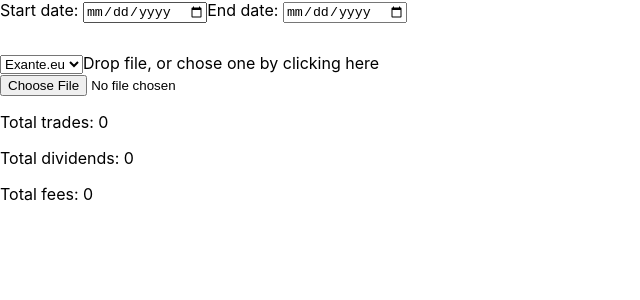
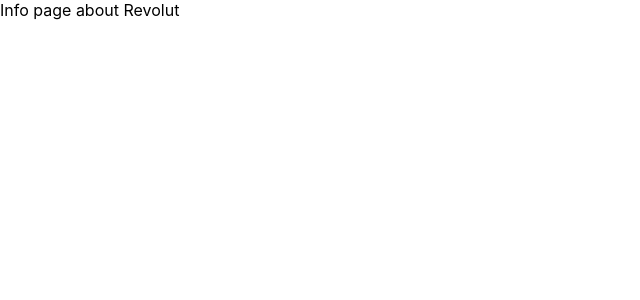
Before and after one commit to andrewmiroshnichenko/trading-taxes, a React (Create React App) app: page /revolut-details in a window 1280 px wide. Shown: the top 300 px of the page, without its empty margins (0-640 px from the left). Built offline with nearby package versions, Linux system fonts and the light colour scheme.

Commit message:
router added

```diff
--- a/package.json
+++ b/package.json
@@ -12,10 +12,14 @@
     "@types/node": "^12.0.0",
     "@types/react": "^17.0.0",
     "@types/react-dom": "^17.0.0",
+    "@types/react-router": "5.1.13",
+    "@types/react-router-dom": "5.1.7",
     "date-fns": "2.18.0",
     "react": "^17.0.1",
     "react-dom": "^17.0.1",
     "react-redux": "7.2.2",
+    "react-router": "5.2.0",
+    "react-router-dom": "5.2.0",
     "react-scripts": "4.0.3",
     "redux": "4.0.5",
     "redux-thunk": "2.3.0",
--- a/src/App.tsx
+++ b/src/App.tsx
@@ -1,23 +1,8 @@
 import React from "react";
-import { BrokerSelectContainer } from "./containers/BrokerSelectContainer";
-import { DataSubsectionContainer } from "./containers/DataSubsectionContainer";
-import { FileInputContainer } from "./containers/FileInputContainer";
-import { TimeRangeSelectContainer } from "./containers/TimeRangeSelectContainer";
+import AppRouter from "./router";
 
 function App(): JSX.Element {
-  return (
-    <>
-      <TimeRangeSelectContainer />
-      <BrokerSelectContainer />
-      <FileInputContainer />
-      <DataSubsectionContainer datasetProp="trades" totalProp="tradesTotal" />
-      <DataSubsectionContainer
-        datasetProp="dividends"
-        totalProp="dividendsTotal"
-      />
-      <DataSubsectionContainer datasetProp="fees" totalProp="feesTotal" />
-    </>
-  );
+  return <AppRouter />;
 }
 
 export default App;
--- /dev/null
+++ b/src/pages/AboutExante/index.tsx
@@ -0,0 +1,7 @@
+import React from "react";
+
+const AboutExante: React.FunctionComponent = () => (
+  <div>Info page about Exante</div>
+);
+
+export default AboutExante;
--- /dev/null
+++ b/src/pages/AboutRevolut/index.tsx
@@ -0,0 +1,7 @@
+import React from "react";
+
+const AboutRevolut: React.FunctionComponent = () => (
+  <div>Info page about Revolut</div>
+);
+
+export default AboutRevolut;
--- /dev/null
+++ b/src/pages/Main/index.tsx
@@ -0,0 +1,23 @@
+import React from "react";
+import { BrokerSelectContainer } from "../../containers/BrokerSelectContainer";
+import { DataSubsectionContainer } from "../../containers/DataSubsectionContainer";
+import { FileInputContainer } from "../../containers/FileInputContainer";
+import { TimeRangeSelectContainer } from "../../containers/TimeRangeSelectContainer";
+
+function Main(): JSX.Element {
+  return (
+    <>
+      <TimeRangeSelectContainer />
+      <BrokerSelectContainer />
+      <FileInputContainer />
+      <DataSubsectionContainer datasetProp="trades" totalProp="tradesTotal" />
+      <DataSubsectionContainer
+        datasetProp="dividends"
+        totalProp="dividendsTotal"
+      />
+      <DataSubsectionContainer datasetProp="fees" totalProp="feesTotal" />
+    </>
+  );
+}
+
+export default Main;
--- /dev/null
+++ b/src/router.tsx
@@ -0,0 +1,23 @@
+import React from "react";
+import {
+  BrowserRouter as Router,
+  Redirect,
+  Route,
+  Switch,
+} from "react-router-dom";
+import AboutExante from "./pages/AboutExante";
+import AboutRevolut from "./pages/AboutRevolut";
+import Main from "./pages/Main";
+
+const AppRouter: React.FunctionComponent = () => (
+  <Router>
+    <Switch>
+      <Route exact path="/" component={Main} />
+      <Route exact path="/revolut-details" component={AboutRevolut} />
+      <Route exact path="/exante-details" component={AboutExante} />
+      <Redirect from="*" to="/" />
+    </Switch>
+  </Router>
+);
+
+export default AppRouter;
```
Also changed, not shown: 1 other file (tests, documents, lock files or other folders).
